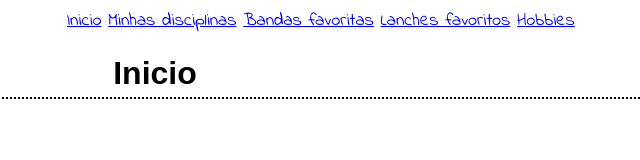
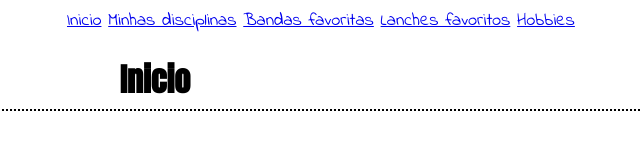
Before and after one commit to mayckondantas/mayckondantas.github.io, a plain HTML site: page index.html in a window 1280 px wide. Shown: the whole page, without its empty margins (485-1125 px from the left). Drawn offline with Linux system fonts and the light colour scheme.

Commit message:
Update index.html

```diff
--- a/index.html
+++ b/index.html
@@ -3,9 +3,9 @@
   <head>
     <meta charset="utf-8">
     <meta name="viewport" content="width=device-width">
-    <title>repl.it</title>
+    <title>Inicio</title>
     <link href="style.css" rel="stylesheet" type="text/css" />
-    <link href="https://fonts.googleapis.com/css?family=Indie+Flower&display=swap" rel="stylesheet">
+    <link href="https://fonts.googleapis.com/css?family=Anton|Indie+Flower&display=swap" rel="stylesheet">
   </head>
   <body>
     <div class="menu">
```
